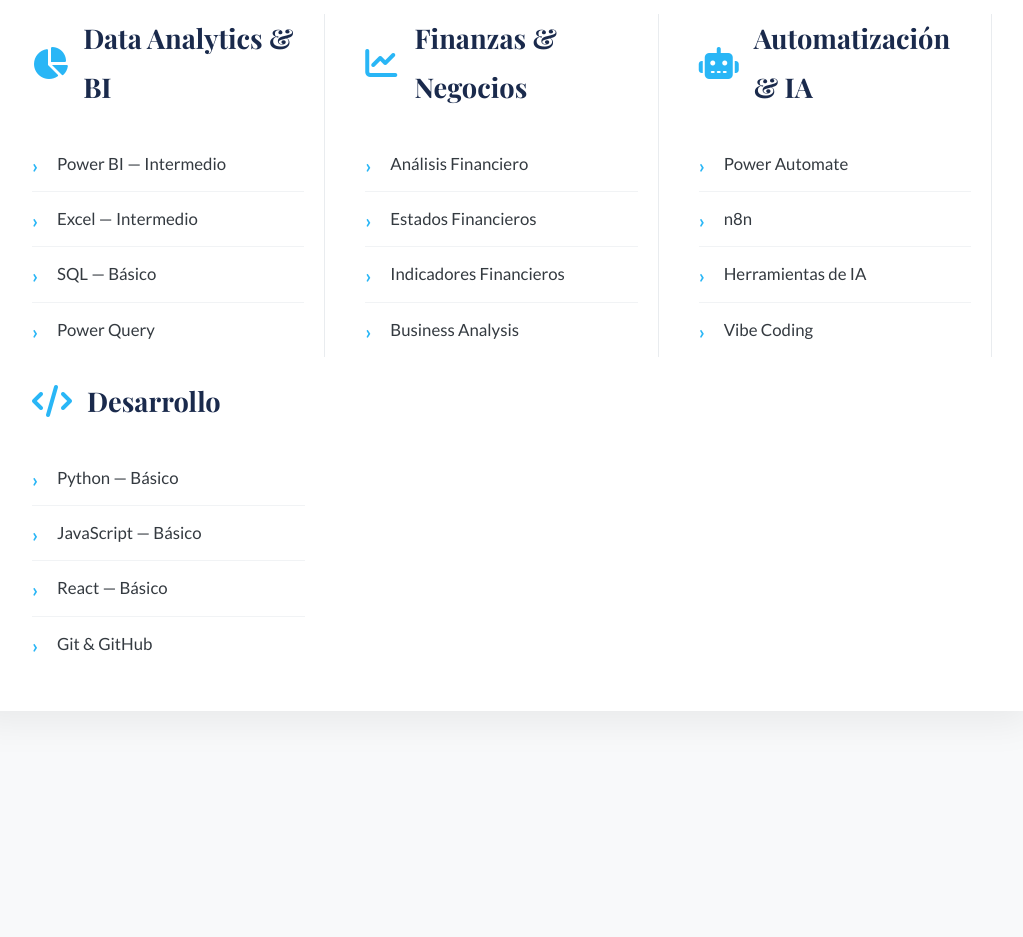
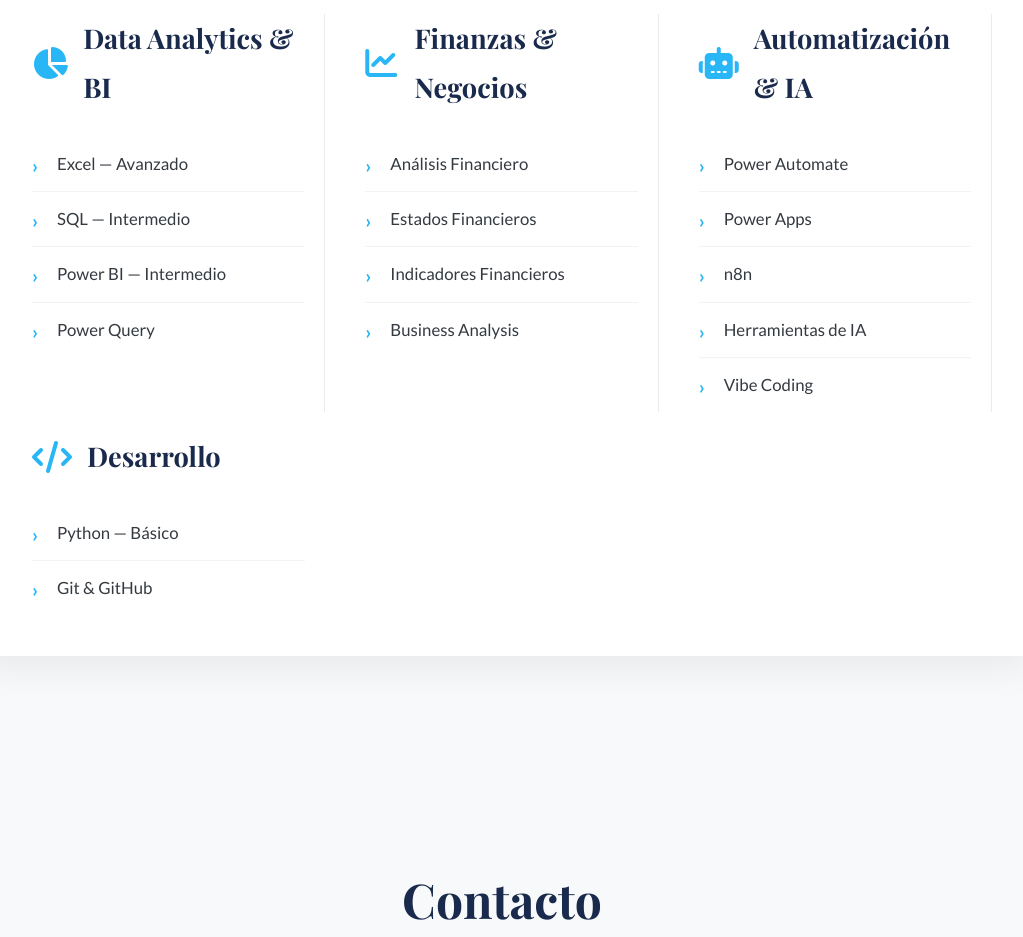
Before and after one commit to RobertMndz4/RobertMndz4.github.io, a plain HTML site: page index.html in a window 1280 px wide. Shown: the part 2940-3877 px from the top of the page, without its empty margins (138-1161 px from the left). Drawn offline with nearby package versions, Linux system fonts and the light colour scheme.

Commit message:
Update skill list in index.html

```diff
--- a/index.html
+++ b/index.html
@@ -368,11 +368,11 @@
 
                 <ul class="skill-list">
 
+                    <li>Excel — Avanzado</li>
+
+                    <li>SQL — Intermedio</li>
+
                     <li>Power BI — Intermedio</li>
-
-                    <li>Excel — Intermedio</li>
-
-                    <li>SQL — Básico</li>
 
                     <li>Power Query</li>
 
@@ -428,6 +428,8 @@
 
                     <li>Power Automate</li>
 
+                    <li>Power Apps</li>
+
                     <li>n8n</li>
 
                     <li>Herramientas de IA</li>
@@ -456,10 +458,6 @@
                 <ul class="skill-list">
 
                     <li>Python — Básico</li>
-
-                    <li>JavaScript — Básico</li>
-
-                    <li>React — Básico</li>
 
                     <li>Git & GitHub</li>
 
```
